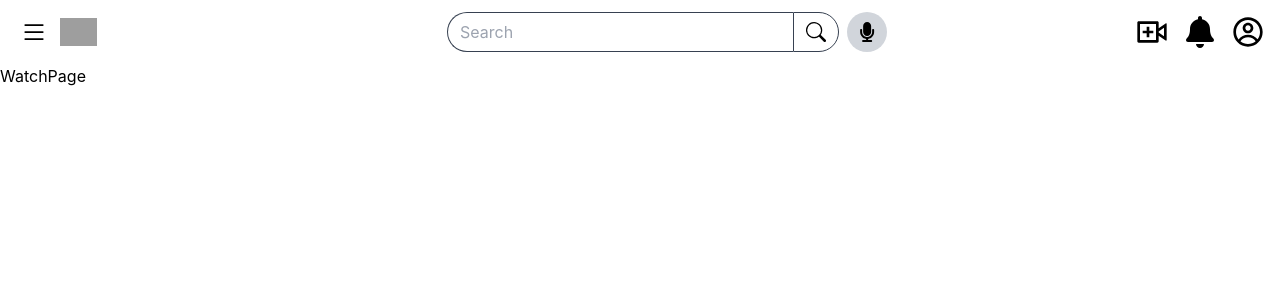
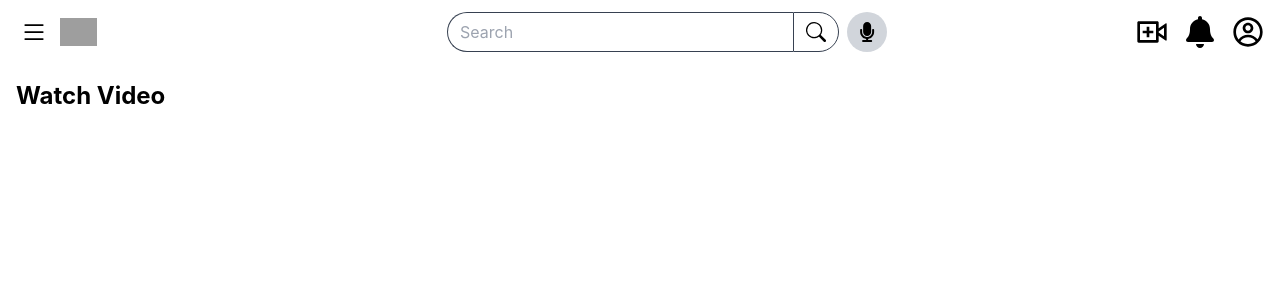
Before and after one commit to TSSumit/u-tube, a React (Create React App) app: page /watch in a window 1280 px wide. Shown: the top 300 px of the page. Built offline with nearby package versions, Linux system fonts and the light colour scheme; grey boxes are pictures that could not be loaded.

Commit message:
dealing with video for given id

```diff
--- a/package.json
+++ b/package.json
@@ -14,6 +14,7 @@
     "react-redux": "^9.1.0",
     "react-router-dom": "^6.23.1",
     "react-scripts": "5.0.1",
+    "react-youtube": "^10.1.0",
     "web-vitals": "^2.1.4"
   },
   "scripts": {
--- a/src/components/VideoContainer.js
+++ b/src/components/VideoContainer.js
@@ -5,10 +5,9 @@ import { Link } from 'react-router-dom';
 
 function VideoContainer() {
   const [videos, setVideos] = useState([]);
-
   useEffect(() => {
     getVideos();
-    console.log("data fetched sucessfully");
+    console.log("data fetched sucessfully"+videos);
   }, []);
 
   const getVideos = async () => {
@@ -24,8 +23,13 @@ function VideoContainer() {
   return (
     <div className='max-w-[94vw] sm:w-[100vw] h-full flex  flex-wrap justify-around items-start border-[1px] overflow-y-scroll'>
       {videos.map(video => (
-        <Link to={"/watch?v="+video.id}>
-          <VideoCard key={video.id} info={video} />
+        <Link key={video.id}
+          to={{
+            pathname: '/watch',
+            search: `?v=${video.id}`,
+            state: { videoData: video }
+          }}>
+          <VideoCard key={video.id} info={video}/>
         </Link>
       ))}
     </div>
--- /dev/null
+++ b/src/components/VideoPlayer.js
@@ -0,0 +1,32 @@
+import React from 'react';
+import { useLocation } from 'react-router-dom';
+import YouTube from 'react-youtube';
+
+const VideoPlayer = ({videoId}) => {
+  const location = useLocation();
+  const queryParams = new URLSearchParams(location.search);
+  console.log("aaaa"+videoId);
+  videoId = queryParams.get('v');
+  const opts = {
+    height: '390',
+    width: '640',
+    playerVars: {
+      // https://developers.google.com/youtube/player_parameters
+      autoplay: 1,
+    },
+  };
+
+  const onReady = (event) => {
+    // Access to player in all event handlers via event.target
+    event.target.pauseVideo();
+  };
+
+  return (
+    <div className="flex justify-center items-center p-4">
+      <YouTube videoId={videoId} opts={opts} onReady={onReady} />
+
+    </div>
+  );
+};
+
+export default VideoPlayer;
--- a/src/components/WatchPage.js
+++ b/src/components/WatchPage.js
@@ -1,15 +1,28 @@
 import React, { useEffect } from 'react'
 import { useDispatch } from 'react-redux'
 import { closeMenu } from '../utils/appSlice';
+import VideoPlayer from './VideoPlayer';
+import { useLocation } from 'react-router-dom';
 
 const WatchPage = () => {
-  const dispatch=useDispatch();
+  const dispatch = useDispatch();
+  const location = useLocation();
+  const queryParams = new URLSearchParams(location.search);
+  const videoId = queryParams.get('v');
+  const videoData = location.state?.videoData;
+  console.log("videoId is "+videoId)
+  console.log("videoData is "+videoData)
   useEffect(()=>{
     dispatch(closeMenu());
   },[])
   return (
-    <div>WatchPage</div>
+    <div className="container mx-auto p-4">
+      {/* {videoId}
+      {videoData} */}
+      <h1 className="text-2xl font-bold mb-4">Watch Video</h1>
+      <VideoPlayer videoId={videoId} />
+    </div>
   )
 }
 
-export default WatchPage
+export default WatchPage;
```
Also changed, not shown: 1 other file (tests, documents, lock files or other folders).
